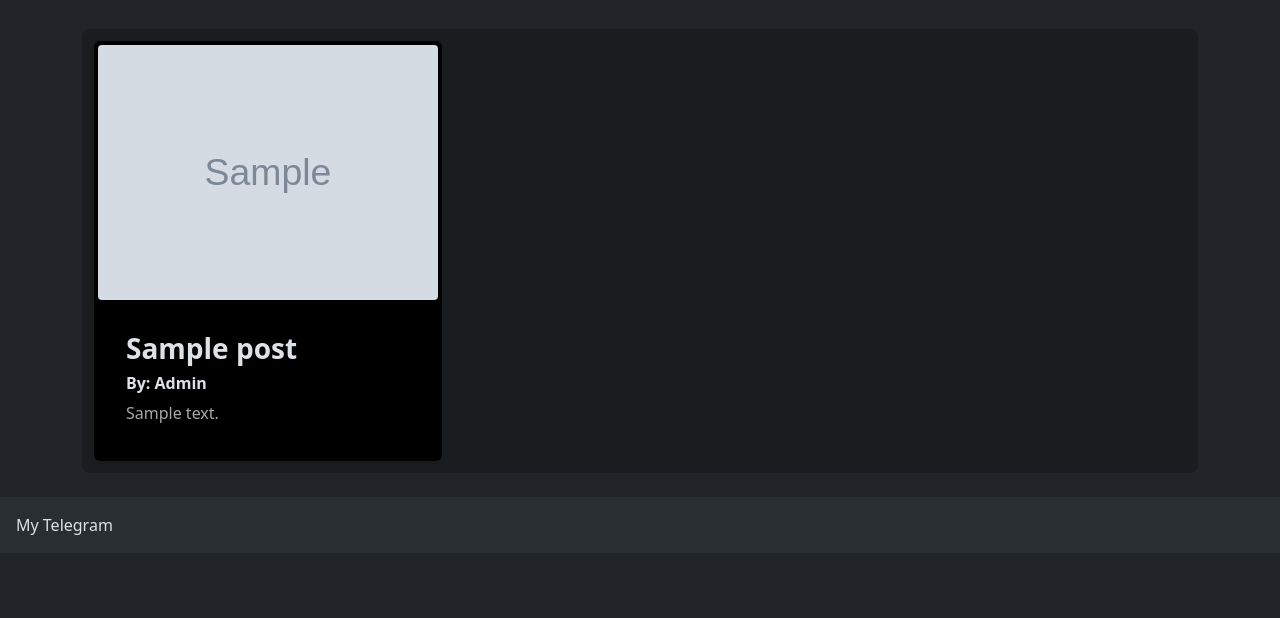
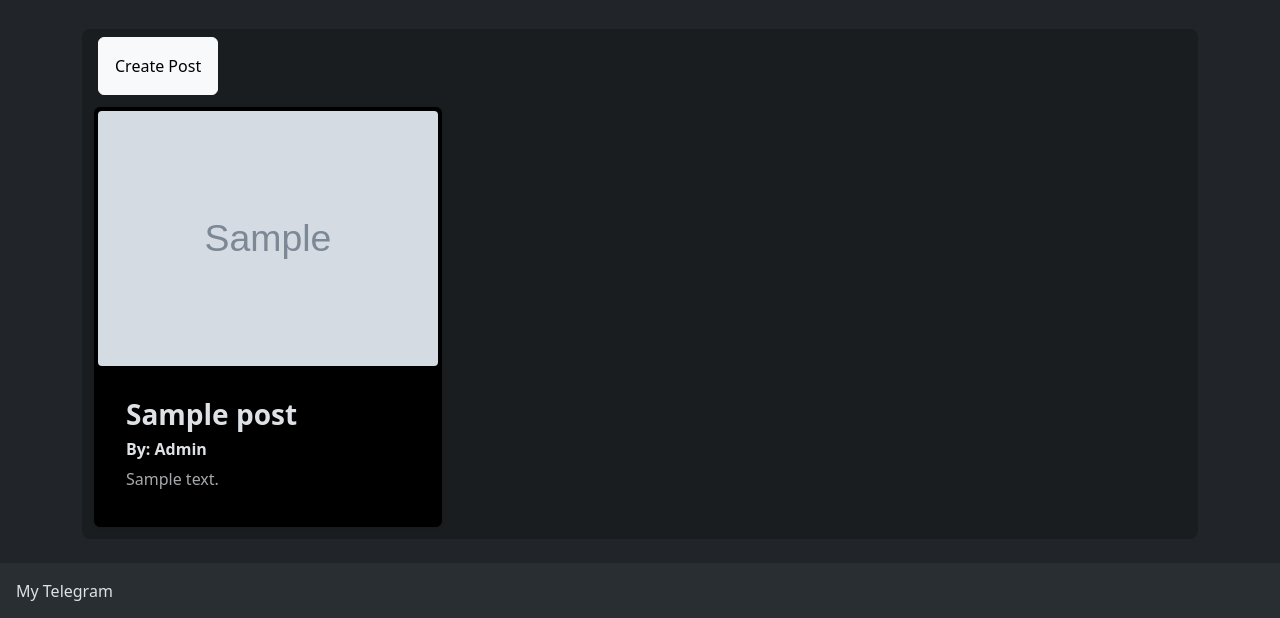
Before and after one commit to alter703/slashblog, a Django app: page /blog/ in a window 1280 px wide. Shown: the part 75-693 px from the top of the page. Run offline with Django 5.2, Linux system fonts and the light colour scheme; tables that the repository leaves empty hold one stand-in row (values such as "Sample post"); grey boxes marked "Sample" are stand-in pictures.

Commit message:
Add modal and update Create Post button in blog app index

```diff
--- a/apps/blog/templates/blog/index.html
+++ b/apps/blog/templates/blog/index.html
@@ -6,8 +6,20 @@
 <div class="container text-center">
     {% if not all_posts %}
     <p class="display-3 fw-bold text-center">It looks like there are no posts here...</p>
+    <button type="button" class="btn btn-light m-1 p-3" data-bs-toggle="modal" data-bs-target="#staticBackdrop">
+        Create Post
+    </button>
     {% else %}
     <div class="container bg-dark-subtle rounded-3 mt-6 my-4 py-1">
+        <div class="row row-cols-2">
+            <div class="col d-flex">
+                <button type="button" class="btn btn-light m-1 p-3" data-bs-toggle="modal"
+                    data-bs-target="#staticBackdrop">
+                    Create Post
+                </button>
+            </div>
+        </div>
+
         <div class="row row-cols-1 row-cols-sm-2 row-cols-lg-3">
             {% for post in all_posts %}
             <div class="col d-inline-flex py-2">
@@ -30,5 +42,24 @@
         </div>
     </div>
 
+    <div class="modal fade" id="staticBackdrop" data-bs-backdrop="static" data-bs-keyboard="false" tabindex="-1"
+        aria-labelledby="staticBackdropLabel" aria-hidden="true">
+        <div class="modal-dialog modal-dialog-centered modal-dialog-scrollable">
+            <div class="modal-content">
+                <div class="modal-header">
+                    <h1 class="modal-title fs-5" id="staticBackdropLabel">Create Post</h1>
+                    <button type="button" class="btn-close" data-bs-dismiss="modal" aria-label="Close"></button>
+                </div>
+                <div class="modal-body">
+                    {% csrf_token %}
+                    {{ created_form }}
+                </div>
+                <div class="modal-footer">
+                    <button type="button" class="btn btn-secondary" data-bs-dismiss="modal">Cancel</button>
+                    <button type="button" class="btn btn-warning">Create</button>
+                </div>
+            </div>
+        </div>
+    </div>
 </div>
 {% endblock content %}
```
